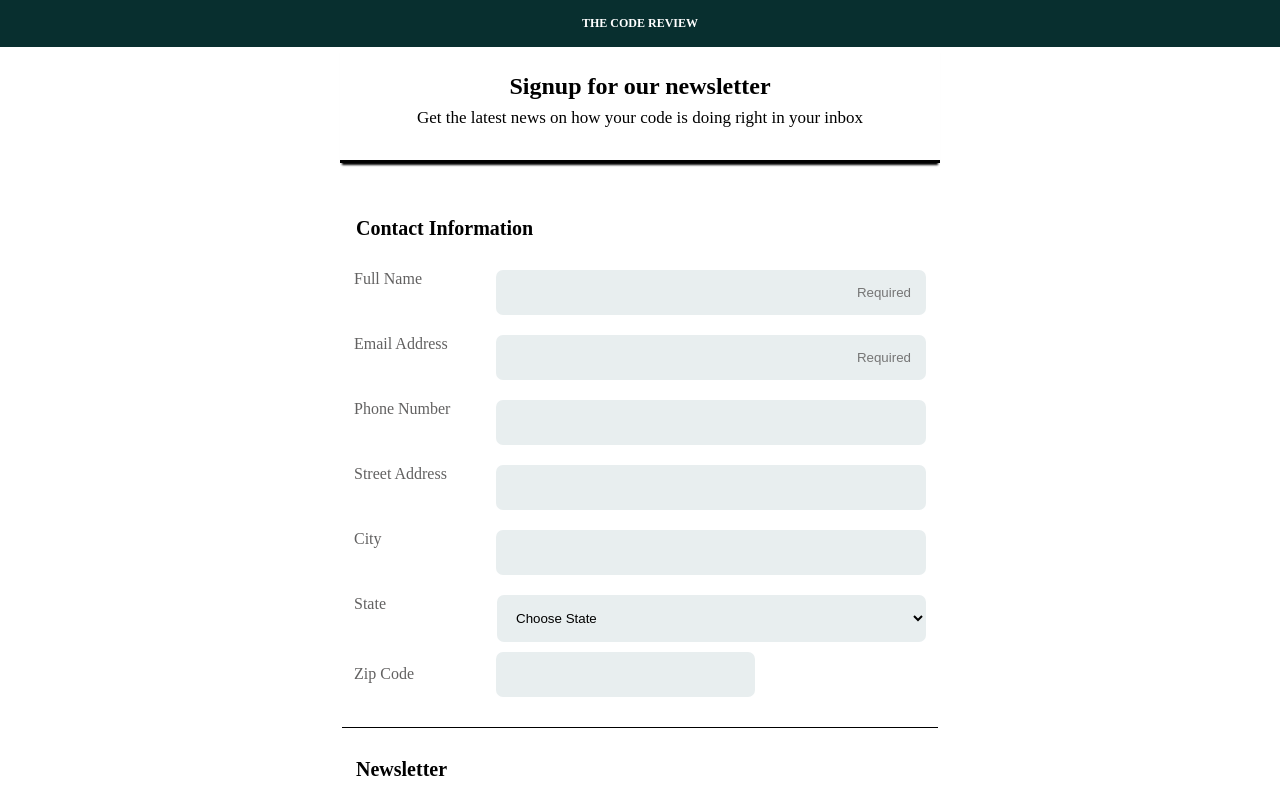
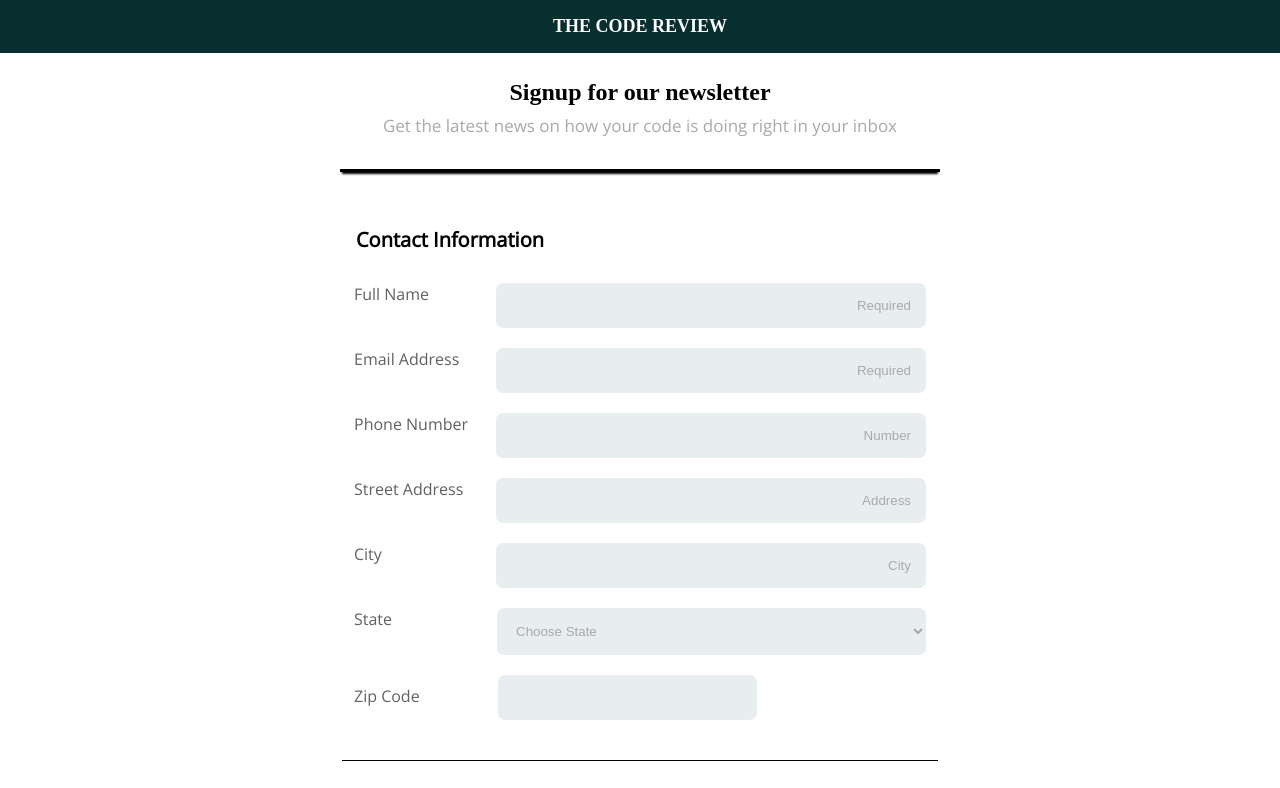
Before and after one commit to teodollo/online-registration-form, a plain HTML site: page index.html in a window 1280 px wide. Shown: the top 788 px of the page. Drawn offline with nearby package versions, Linux system fonts and the light colour scheme.

Commit message:
added transitions

```diff
--- a/index.html
+++ b/index.html
@@ -4,6 +4,8 @@
     <meta charset="UTF-8">
     <meta name="viewport" content="width=device-width, initial-scale=1.0">
     <link rel="stylesheet" href="stylesheet.css">
+    <link rel="preconnect" href="https://fonts.gstatic.com">
+<link href="https://fonts.googleapis.com/css2?family=Open+Sans:wght@300&display=swap" rel="stylesheet">
     <title>Document</title>
 </head>
 <body>
@@ -24,28 +26,28 @@
             <legend>Contact Information</legend>
                 <div class="contact_form">
                 <label for="name">Full Name</label>
-                <input type="text" id="name" name="user_name" placeholder="Required">
+                <input type="text" id="name" name="user_name" required placeholder="Required">
                 </div>
 
                 <div class="contact_form">
                 <label for="mail">Email Address</label>
-                <input type="email" id="mail" name="user_mail" placeholder="Required">
+                <input type="email" id="mail" name="user_mail" required placeholder="Required">
                 </div>
 
                 <div class="contact_form">
                 <label for="phone">Phone Number</label>
-                <input type="tel" id="phone" name="user_phone">
+                <input type="tel" id="phone" name="user_phone" placeholder="Number">
             </div>
 
 
             <div class="contact_form">
                 <label for="address">Street Address</label>
-                <input type="text" id="address" name="user_address">
+                <input type="text" id="address" name="user_address" placeholder="Address">
             </div>
 
             <div class="contact_form">
                 <label for="city">City</label>
-                <input type="text" id="city" name="user_city">
+                <input type="text" id="city" name="user_city" placeholder="City">
             </div>
 
             <div class="contact_form">
--- a/stylesheet.css
+++ b/stylesheet.css
@@ -13,7 +13,7 @@ header {
 header h1{
     display: flex;
     margin:auto;
-    font-size: 12px;
+    font-size: 18px;
     color:white;
 }
 
@@ -37,6 +37,8 @@ header h1{
 .title p{
     margin-top: 2px;
     font-size: 17px;
+    color: darkgrey;
+    font-family: 'Open Sans', sans-serif;
 }
 
 
@@ -48,6 +50,7 @@ header h1{
     justify-content: space-between;
     margin-top: 50px;
     padding-bottom: 30px;
+    font-family: 'Open Sans', sans-serif;
 }
 
 
@@ -106,11 +109,14 @@ select {
     border: none;
     border-radius: 7px;
     padding: 15px;
+    color: darkgrey;
 }
 
 input::placeholder{
     text-align: right;
+    color : darkgrey;
 }
+
 
 #zip {
     align-self: flex-start;
@@ -119,6 +125,7 @@ input::placeholder{
 .newsletter {
     border:none;
     margin-top: 30px;
+    background-color: snow;
 }
 .newsletter input:nth-of-type(3),
 .newsletter input:nth-of-type(5){
@@ -138,6 +145,8 @@ textarea {
     height: 100px;
     margin-top: 12px;
     margin-bottom: 30px;
+    resize: none;
+    border-radius: 7px;
 }
 textarea:focus {
     background-color: cornsilk;
@@ -200,15 +209,29 @@ footer p {
      margin-top: 0;
      width: 70%;
  }
+ input[type="text"]:focus,
+input[type="email"]:focus,
+input[type="tel"]:focus,
+select:focus{
+    background-color: cornsilk;
+    width:420px;
+    transition: width 2s;
+}
 
  #zip{
      align-self: flex-start;
      width: 40%;
-     margin-left:78px;
+     margin-left:74px;
+ }
+ #zip:focus{
+     width:250px;
+     transition: width 2s;
  }
 
  .zip_form{
       display:block;
+      margin-top: 10px;
+      margin-bottom: 10px;
  }
 
  #state {
```
